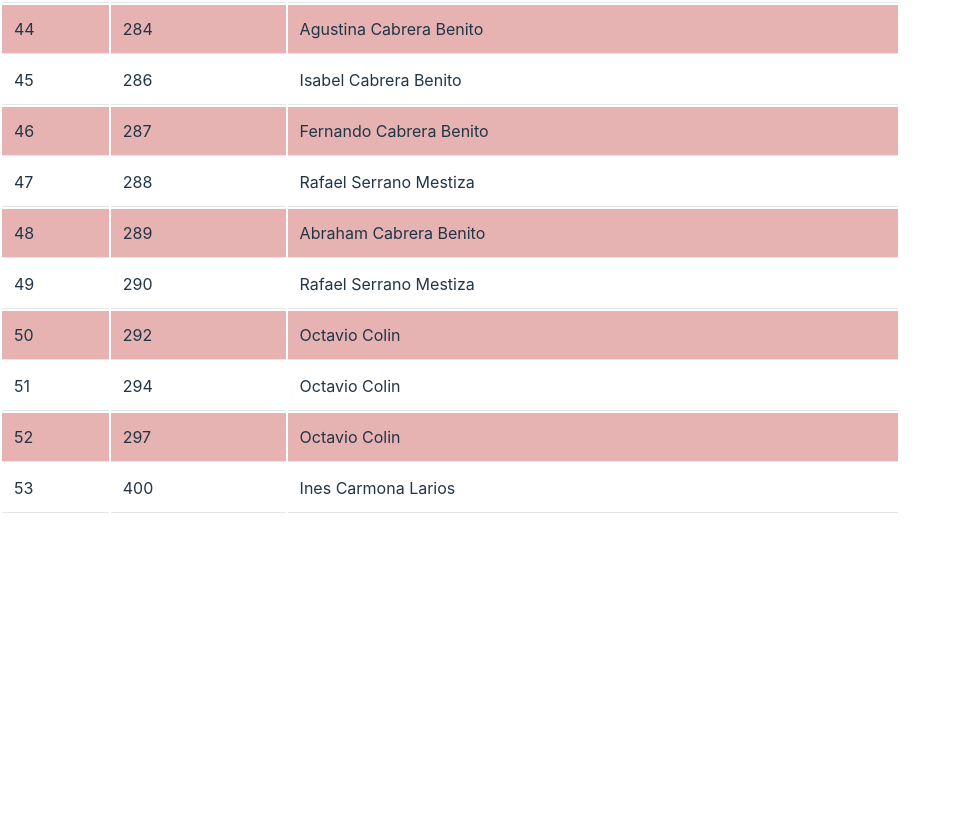
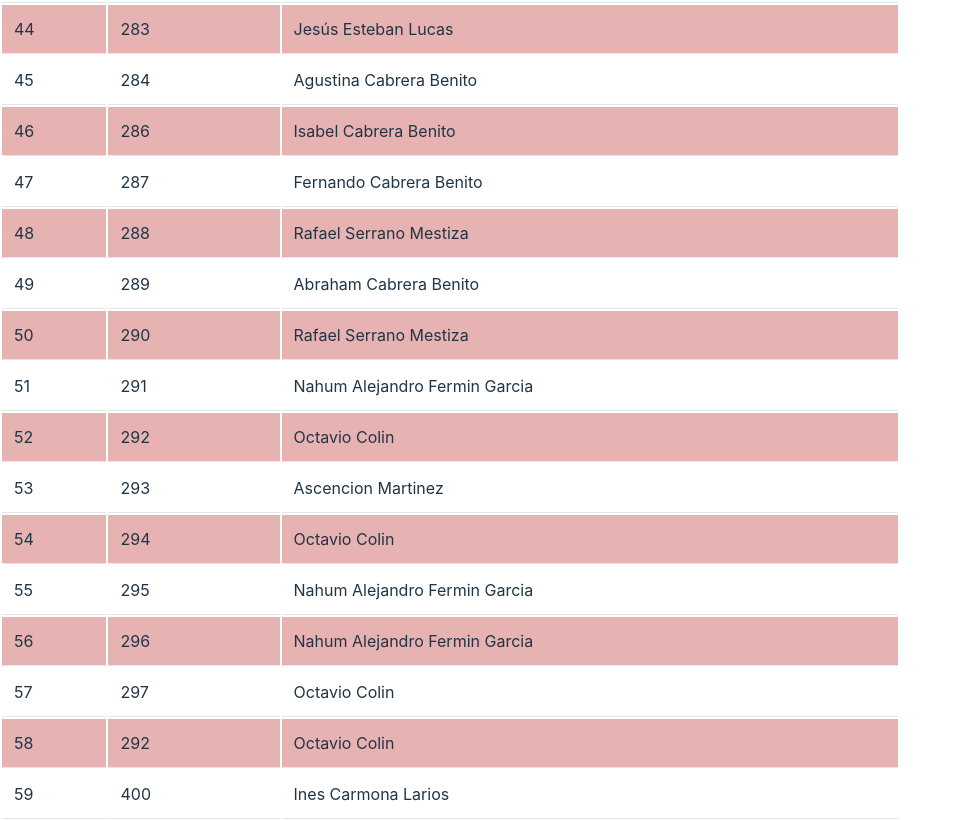
Before and after one commit to ingeabraham23/apoyaaeloy, a React (Vite) app: page / in a window 1280 px wide. Shown: the part 5108-5929 px from the top of the page, without its empty margins (0-959 px from the left). Before the commit the page ends 5623 px from the top, so only its background shows below. Built offline with nearby package versions, Linux system fonts and the light colour scheme.

Commit message:
Mas participantes

```diff
--- a/src/App.jsx
+++ b/src/App.jsx
@@ -92,6 +92,10 @@ function App() {
     {
       boleto: "207",
       nombre: "Jesus Bandala",
+    },
+    {
+      boleto: "208",
+      nombre: "Ascencion Martinez",
     },
     {
       boleto: "211",
@@ -222,15 +226,35 @@ function App() {
       nombre: "Rafael Serrano Mestiza",
     },
     {
+      boleto: "291",
+      nombre: "Nahum Alejandro Fermin Garcia",
+    },
+    {
       boleto: "292",
       nombre: "Octavio Colin",
+    },
+    {
+      boleto: "293",
+      nombre: "Ascencion Martinez",
     },
     {
       boleto: "294",
       nombre: "Octavio Colin",
     },
     {
+      boleto: "295",
+      nombre: "Nahum Alejandro Fermin Garcia",
+    },
+    {
+      boleto: "296",
+      nombre: "Nahum Alejandro Fermin Garcia",
+    },
+    {
       boleto: "297",
+      nombre: "Octavio Colin",
+    },
+    {
+      boleto: "292",
       nombre: "Octavio Colin",
     },
 
```
